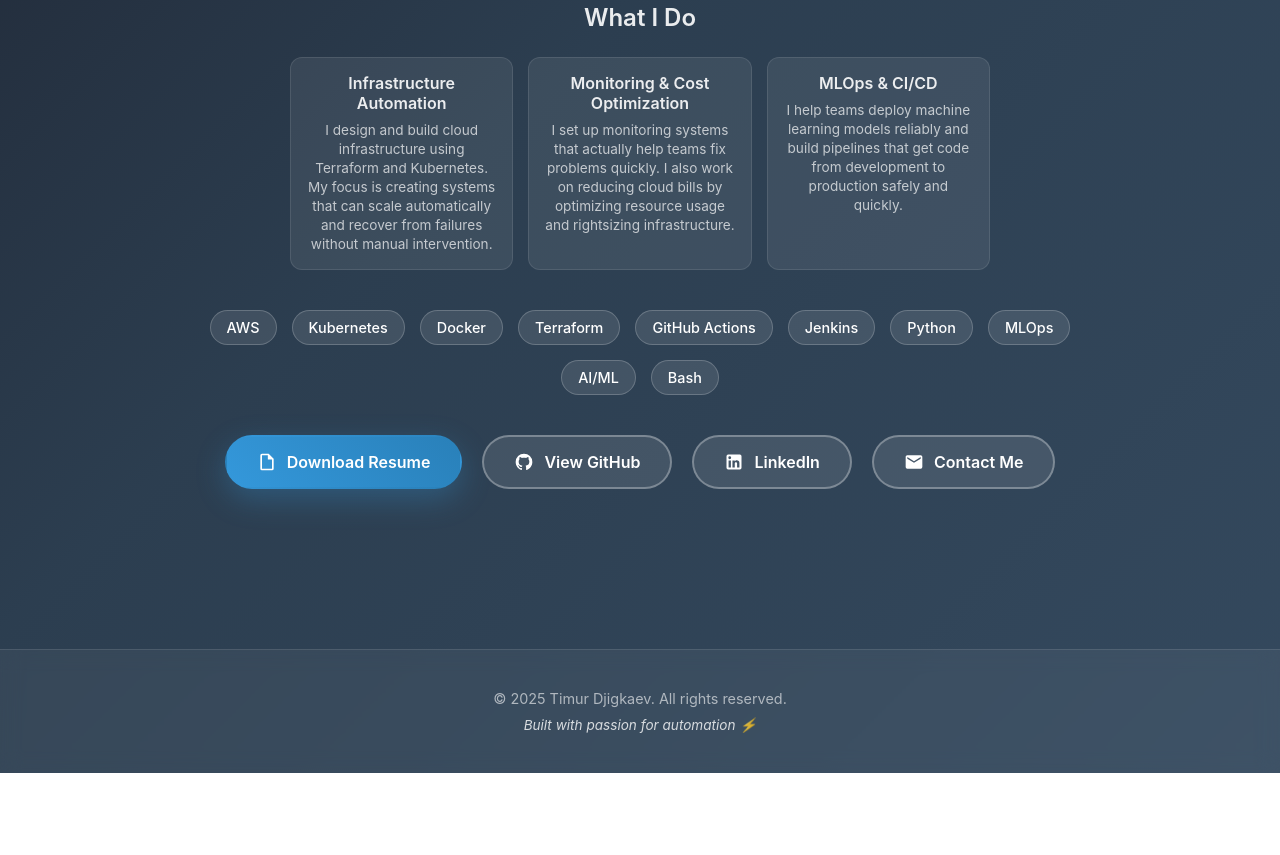
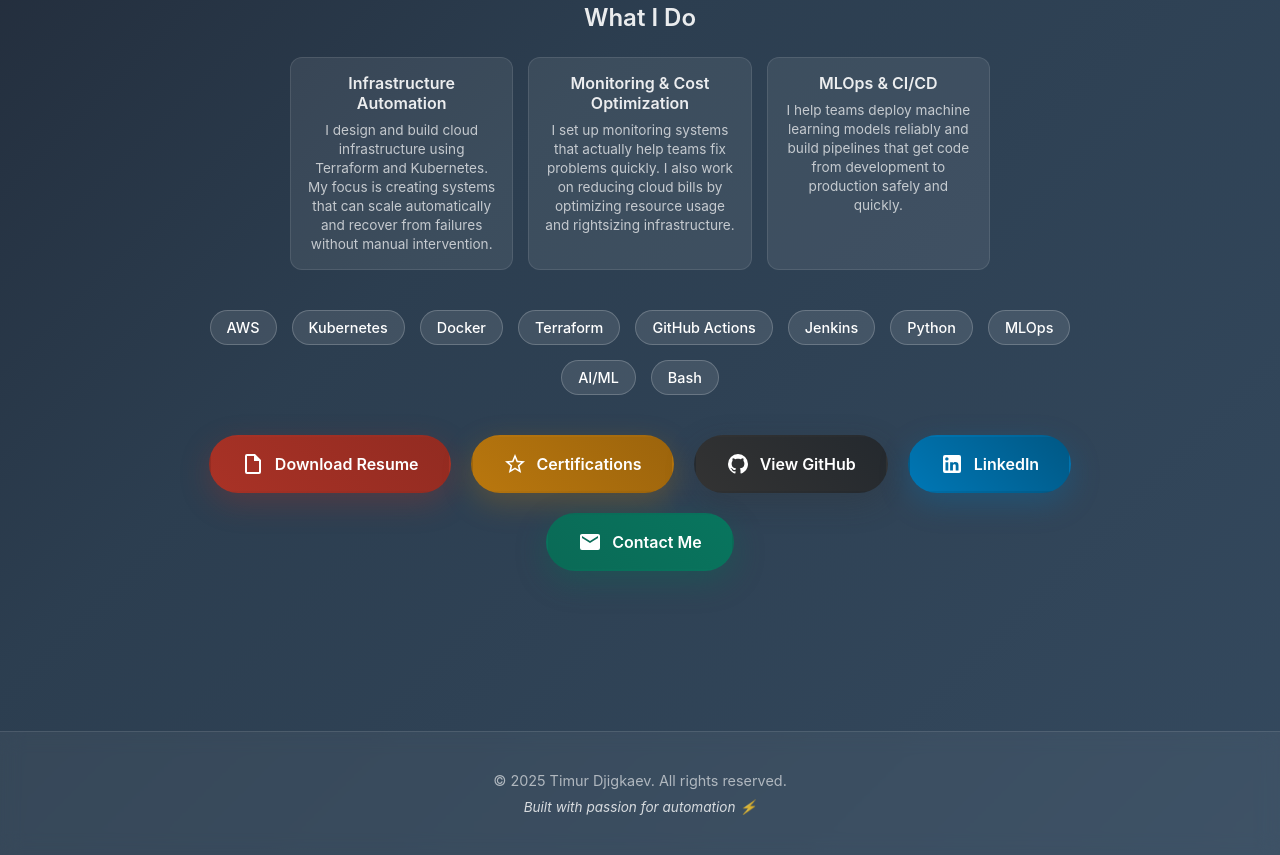
Before and after one commit to dzhigkaev/alaniacloud, a plain HTML site: page index03.html in a window 1280 px wide. Shown: the part 789-1644 px from the top of the page. Before the commit the page ends 1562 px from the top, so only its background shows below. Drawn offline with Linux system fonts and the light colour scheme.

Commit message:
Changed colors buttons

```diff
--- a/index02.html
+++ b/index03.html
@@ -394,10 +394,71 @@
       box-shadow: 0 15px 40px rgba(0, 0, 0, 0.2);
     }
 
+    /* Button color schemes */
+    .btn-resume {
+      background: linear-gradient(45deg, #a93226, #922b21);
+      color: white;
+      box-shadow: 0 10px 30px rgba(169, 50, 38, 0.3);
+    }
+
+    .btn-resume:hover {
+      transform: translateY(-3px);
+      box-shadow: 0 15px 40px rgba(169, 50, 38, 0.4);
+      background: linear-gradient(45deg, #922b21, #a93226);
+    }
+
+    .btn-certifications {
+      background: linear-gradient(45deg, #b9770e, #9c640c);
+      color: white;
+      box-shadow: 0 10px 30px rgba(185, 119, 14, 0.3);
+    }
+
+    .btn-certifications:hover {
+      transform: translateY(-3px);
+      box-shadow: 0 15px 40px rgba(185, 119, 14, 0.4);
+      background: linear-gradient(45deg, #9c640c, #b9770e);
+    }
+
+    .btn-github {
+      background: linear-gradient(45deg, #333333, #24292e);
+      color: white;
+      box-shadow: 0 10px 30px rgba(51, 51, 51, 0.3);
+    }
+
+    .btn-github:hover {
+      transform: translateY(-3px);
+      box-shadow: 0 15px 40px rgba(51, 51, 51, 0.4);
+      background: linear-gradient(45deg, #24292e, #333333);
+    }
+
+    .btn-linkedin {
+      background: linear-gradient(45deg, #0077b5, #005885);
+      color: white;
+      box-shadow: 0 10px 30px rgba(0, 119, 181, 0.3);
+    }
+
+    .btn-linkedin:hover {
+      transform: translateY(-3px);
+      box-shadow: 0 15px 40px rgba(0, 119, 181, 0.4);
+      background: linear-gradient(45deg, #005885, #0077b5);
+    }
+
+    .btn-contact {
+      background: linear-gradient(45deg, #0a6a56, #08755e);
+      color: white;
+      box-shadow: 0 10px 30px rgba(10, 106, 86, 0.4);
+    }
+
+    .btn-contact:hover {
+      transform: translateY(-3px);
+      box-shadow: 0 15px 40px rgba(10, 106, 86, 0.5);
+      background: linear-gradient(45deg, #08755e, #0a6a56);
+    }
+
     /* Icon styles */
     .icon {
-      width: 20px;
-      height: 20px;
+      width: 24px;
+      height: 24px;
       fill: currentColor;
     }
 
@@ -494,6 +555,7 @@
       <div class="logo">Timur Djigkaev</div>
       <nav>
         <a href="https://s3.us-east-1.amazonaws.com/alaniacloud.com/resume/TimurDjigkaevDevopsCV.pdf" target="_blank">Resume</a>
+        <a href="https://www.credly.com/users/timur-dzhigkaev/badges#credly" target="_blank">Certifications</a>
         <a href="https://github.com/dzhigkaev" target="_blank">GitHub</a>
         <a href="https://www.linkedin.com/in/djigkaev" target="_blank">LinkedIn</a>
         <a href="mailto:timur.djigkaev@gmail.com">Contact</a>
@@ -561,25 +623,31 @@
       </div>
 
       <div class="cta-buttons">
-        <a class="btn btn-primary" href="https://s3.us-east-1.amazonaws.com/alaniacloud.com/resume/TimurDjigkaevDevopsCV.pdf" download>
+        <a class="btn btn-resume" href="https://s3.us-east-1.amazonaws.com/alaniacloud.com/resume/TimurDjigkaevDevopsCV.pdf" download>
           <svg class="icon" viewBox="0 0 24 24">
             <path d="M14,2H6A2,2 0 0,0 4,4V20A2,2 0 0,0 6,22H18A2,2 0 0,0 20,20V8L14,2M18,20H6V4H13V9H18V20Z"/>
           </svg>
           Download Resume
         </a>
-        <a class="btn btn-secondary" href="https://github.com/dzhigkaev" target="_blank">
+        <a class="btn btn-certifications" href="https://www.credly.com/users/timur-dzhigkaev/badges#credly" target="_blank">
+          <svg class="icon" viewBox="0 0 24 24">
+            <path d="M12,15.39L8.24,17.66L9.23,13.38L5.91,10.5L10.29,10.13L12,6.09L13.71,10.13L18.09,10.5L14.77,13.38L15.76,17.66M22,9.24L14.81,8.63L12,2L9.19,8.63L2,9.24L7.45,13.97L5.82,21L12,17.27L18.18,21L16.54,13.97L22,9.24Z"/>
+          </svg>
+          Certifications
+        </a>
+        <a class="btn btn-github" href="https://github.com/dzhigkaev" target="_blank">
           <svg class="icon" viewBox="0 0 24 24">
             <path d="M12,2A10,10 0 0,0 2,12C2,16.42 4.87,20.17 8.84,21.5C9.34,21.58 9.5,21.27 9.5,21C9.5,20.77 9.5,20.14 9.5,19.31C6.73,19.91 6.14,17.97 6.14,17.97C5.68,16.81 5.03,16.5 5.03,16.5C4.12,15.88 5.1,15.9 5.1,15.9C6.1,15.97 6.63,16.93 6.63,16.93C7.5,18.45 8.97,18 9.54,17.76C9.63,17.11 9.89,16.67 10.17,16.42C7.95,16.17 5.62,15.31 5.62,11.5C5.62,10.39 6,9.5 6.65,8.79C6.55,8.54 6.2,7.5 6.75,6.15C6.75,6.15 7.59,5.88 9.5,7.17C10.29,6.95 11.15,6.84 12,6.84C12.85,6.84 13.71,6.95 14.5,7.17C16.41,5.88 17.25,6.15 17.25,6.15C17.8,7.5 17.45,8.54 17.35,8.79C18,9.5 18.38,10.39 18.38,11.5C18.38,15.32 16.04,16.16 13.81,16.41C14.17,16.72 14.5,17.33 14.5,18.26C14.5,19.6 14.5,20.68 14.5,21C14.5,21.27 14.66,21.59 15.17,21.5C19.14,20.16 22,16.42 22,12A10,10 0 0,0 12,2Z"/>
           </svg>
           View GitHub
         </a>
-        <a class="btn btn-secondary" href="https://www.linkedin.com/in/djigkaev" target="_blank">
+        <a class="btn btn-linkedin" href="https://www.linkedin.com/in/djigkaev" target="_blank">
           <svg class="icon" viewBox="0 0 24 24">
             <path d="M19 3A2 2 0 0 1 21 5V19A2 2 0 0 1 19 21H5A2 2 0 0 1 3 19V5A2 2 0 0 1 5 3H19M18.5 18.5V13.2A3.26 3.26 0 0 0 15.24 9.94C14.39 9.94 13.4 10.46 12.92 11.24V10.13H10.13V18.5H12.92V13.57C12.92 12.8 13.54 12.17 14.31 12.17A1.4 1.4 0 0 1 15.71 13.57V18.5H18.5M6.88 8.56A1.68 1.68 0 0 0 8.56 6.88C8.56 5.95 7.81 5.19 6.88 5.19A1.69 1.69 0 0 0 5.19 6.88C5.19 7.81 5.95 8.56 6.88 8.56M8.27 18.5V10.13H5.5V18.5H8.27Z"/>
           </svg>
           LinkedIn
         </a>
-        <a class="btn btn-secondary" href="mailto:timur.djigkaev@gmail.com">
+        <a class="btn btn-contact" href="mailto:timur.djigkaev@gmail.com">
           <svg class="icon" viewBox="0 0 24 24">
             <path d="M20,8L12,13L4,8V6L12,11L20,6M20,4H4C2.89,4 2,4.89 2,6V18A2,2 0 0,0 4,20H20A2,2 0 0,0 22,18V6C22,4.89 21.1,4 20,4Z"/>
           </svg>
```
Also changed, not shown: index.html (+29 -18 lines).
